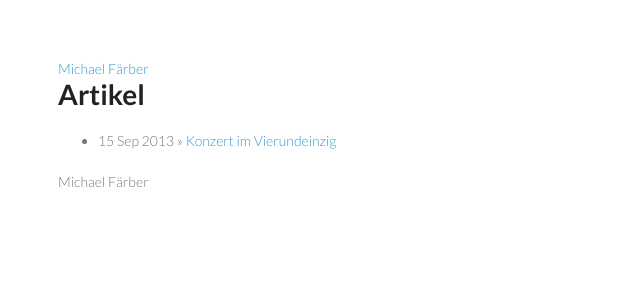
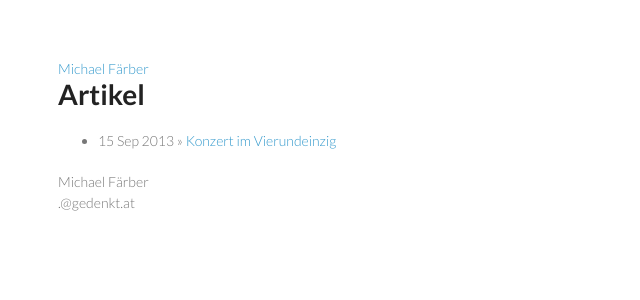
Before and after one commit to 01mf02/gedenkt.at, a Jekyll site: the page built from index.html, in a window 1280 px wide. Shown: the top 300 px of the page, without its empty margins (0-640 px from the left). Built offline with Jekyll 4.4.1, drawn with Linux system fonts in a browser that asks for light colours.

Commit message:
Add email address.

```diff
--- a/_layouts/default.html
+++ b/_layouts/default.html
@@ -20,7 +20,8 @@
   <div class="footer">
     <div class="contact">
       <p>
-        Michael Färber
+        Michael Färber<br />
+        <vorname>.<nachname>@gedenkt.at
       </p>
     </div>
   </div>
```
